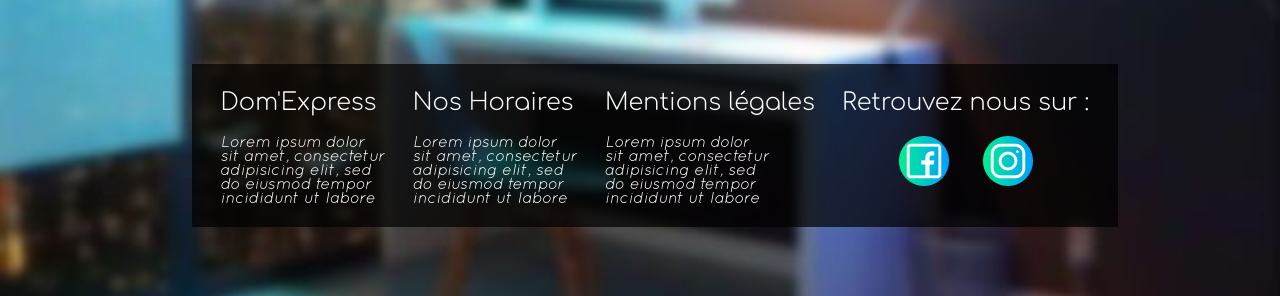
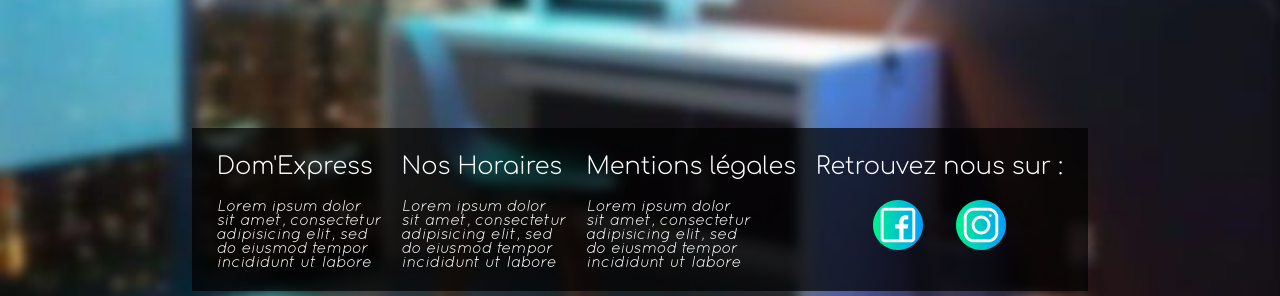
Before and after one commit to gastonduault/domexpress, a plain HTML site: page index.html in a window 1280 px wide. Shown: the part 504-800 px from the top of the page. Drawn offline with Linux system fonts and the light colour scheme.

Commit message:
maj footer

```diff
--- a/index.html
+++ b/index.html
@@ -46,7 +46,7 @@
             </figure>
         </section>
         </main>
-    <footer>
+  <footer>
         <section>
             <h2>Dom'Express</h2>
             <article>
@@ -68,8 +68,8 @@
         <section>
             <h2>Retrouvez nous sur :</h2>
             <figure>
-                <img src="img/facebook_1.png" title="Facebook" alt="Logo de facebook">
-                <img src="img/instagram_1.png" title="Instagram" alt="Logo d'Instagram">
+                <img src="img/facebook_1.png" title="Facebook" alt="Logo de facebook" width="50" height="50">
+                <img src="img/instagram_1.png" title="Instagram" alt="Logo d'Instagram" width="50" height="50">
             </figure>
         </section>
     </footer>
--- a/style.css
+++ b/style.css
@@ -121,11 +121,12 @@ main figure img{
 /* FOOTER */
 footer {
     display: flex;
+    position: relative;
     background-color: rgba(0, 0, 0, 0.7);
-    margin-left: 15%;
-    margin-right: 15%;
+    margin: 5% 15% 0 15%;
     bottom: 0;
-    width: 70%;
+    right: 0;
+    left: 0;
     padding: 5px 15px;
     justify-content: space-around;
     color: #ffffff;
@@ -140,31 +141,35 @@ footer section figure {
     display: flex;
     justify-content: space-around;
 }
-
 /* FOOTER */
 @media (max-width: 776px) {
-    header nav a:link{
+    header nav a:link {
         border: none;
     }
-    header nav{
+
+    header nav {
         width: 90%;
     }
-    header h1{
+
+    header h1 {
         display: none;
     }
 }
+
 @media (max-width: 1050px) {
-    footer section:nth-child(4){
+    footer section:nth-child(4) {
         display: none;
     }
-    main section figure img{
+
+    main section figure img {
         margin-bottom: 3%;
     }
 }
+
+
 @media (max-width: 1250px) {
-    footer{
+    footer {
         margin-left: 10%;
         margin-right: 10%;
-        width: 80%;
-        }
+    }
 }
```
